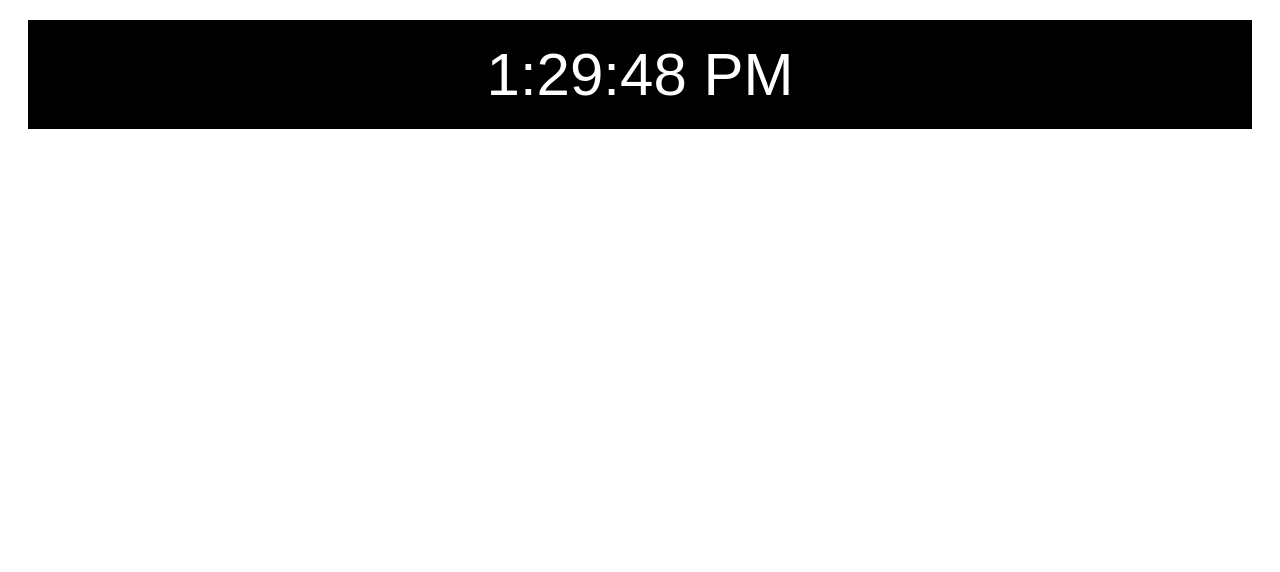
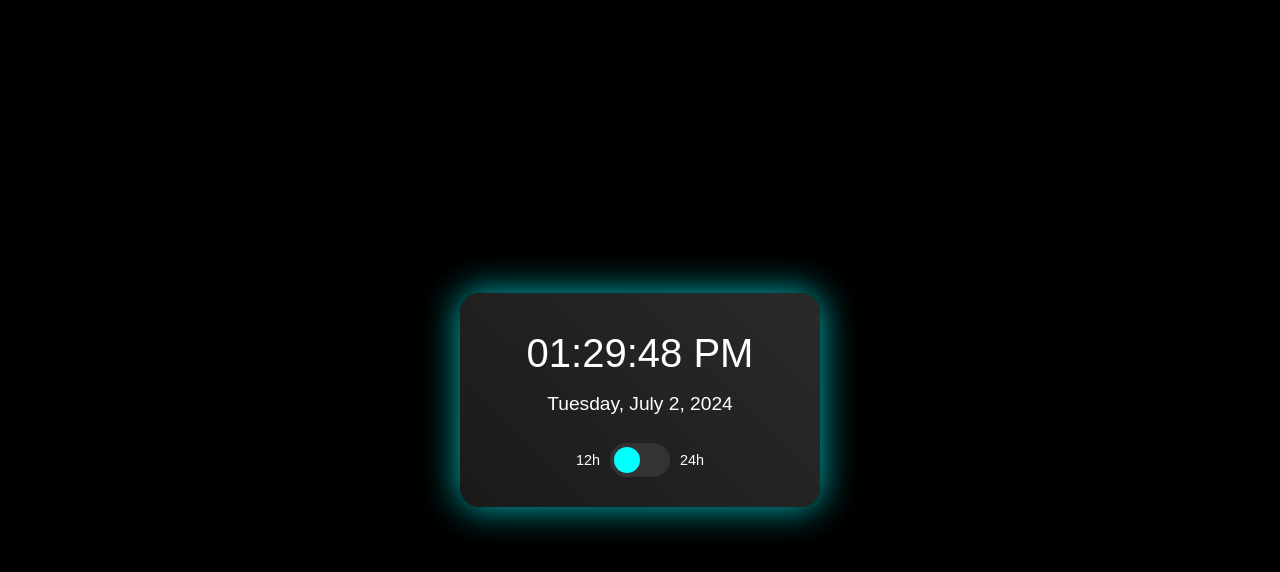
Before and after one commit to jinosabu1999/Digital-Clock, a plain HTML site: page Digital Clock.html in a window 1280 px wide. Drawn offline with Linux system fonts and the light colour scheme.

Commit message:
Update Digital Clock.html

```diff
--- a/Digital Clock.html
+++ b/Digital Clock.html
@@ -1,34 +1,163 @@
-<html>
+<!DOCTYPE html>
+<html lang="en">
 <head>
+    <meta charset="UTF-8">
+    <meta name="viewport" content="width=device-width, initial-scale=1.0">
+    <title>Digital Clock</title>
     <style>
+        body {
+            margin: 0;
+            padding: 0;
+            font-family: 'Arial', sans-serif;
+            background-color: #000;
+            color: #fff;
+            display: flex;
+            justify-content: center;
+            align-items: center;
+            height: 100vh;
+            overflow: hidden;
+        }
+        .clock-container {
+            text-align: center;
+            background: linear-gradient(45deg, #1a1a1a, #2a2a2a);
+            border-radius: 20px;
+            padding: 30px;
+            box-shadow: 0 0 20px rgba(0, 255, 255, 0.5);
+            animation: pulse 2s infinite alternate;
+            width: 300px;
+        }
         #clock {
-  font-family: Arial, Helvetica, sans-serif;
-  font-size: 60px;
-  text-align: center;
-  color: white;
-  background-color: black;
-  margin: 20px;
+            font-size: 2.5rem;
+            margin-bottom: 10px;
+            height: 60px;
+            display: flex;
+            justify-content: center;
+            align-items: center;
+        }
+        #date {
+            font-size: 1.2rem;
+            margin-bottom: 20px;
+            height: 30px;
+        }
+        .toggle-container {
+            display: flex;
+            justify-content: center;
+            align-items: center;
+            margin-top: 20px;
+        }
+        .toggle-label {
+            margin: 0 10px;
+            font-size: 0.9rem;
+        }
+        .toggle-switch {
+            position: relative;
+            display: inline-block;
+            width: 60px;
+            height: 34px;
+        }
+        .toggle-switch input {
+            opacity: 0;
+            width: 0;
+            height: 0;
+        }
+        .slider {
+            position: absolute;
+            cursor: pointer;
+            top: 0;
+            left: 0;
+            right: 0;
+            bottom: 0;
+            background-color: #333;
+            transition: .4s;
+            border-radius: 34px;
+        }
+        .slider:before {
+            position: absolute;
+            content: "";
+            height: 26px;
+            width: 26px;
+            left: 4px;
+            bottom: 4px;
+            background-color: #0ff;
+            transition: .4s;
+            border-radius: 50%;
+        }
+        input:checked + .slider {
+            background-color: #2196F3;
+        }
+        input:checked + .slider:before {
+            transform: translateX(26px);
+        }
+        @keyframes pulse {
+            from { box-shadow: 0 0 20px rgba(0, 255, 255, 0.5); }
+            to { box-shadow: 0 0 40px rgba(0, 255, 255, 0.8); }
+        }
+        @media (max-width: 480px) {
+            .clock-container {
                 padding: 20px;
+                width: 250px;
+            }
+            #clock {
+                font-size: 2rem;
+                height: 50px;
+            }
+            #date {
+                font-size: 1rem;
+            }
         }
     </style>
+</head>
+<body>
+    <div class="clock-container">
+        <div id="clock"></div>
+        <div id="date"></div>
+        <div class="toggle-container">
+            <span class="toggle-label">12h</span>
+            <label class="toggle-switch">
+                <input type="checkbox" id="modeToggle" onchange="toggleMode()">
+                <span class="slider"></span>
+            </label>
+            <span class="toggle-label">24h</span>
+        </div>
+    </div>
+
     <script>
+        let is24HourMode = false;
+
         function showTime() {
-  var date = new Date();
-  var hours = date.getHours();
-  var minutes = date.getMinutes();
-  var seconds = date.getSeconds();
-  var ampm = hours >= 12 ? 'PM' : 'AM';
+            const now = new Date();
+            const options = { weekday: 'long', year: 'numeric', month: 'long', day: 'numeric' };
+
+            let hours = now.getHours();
+            let minutes = now.getMinutes();
+            let seconds = now.getSeconds();
+            let ampm = hours >= 12 ? 'PM' : 'AM';
+
+            if (!is24HourMode) {
                 hours = hours % 12;
                 hours = hours ? hours : 12;
-  minutes = minutes < 10 ? '0' + minutes : minutes;
-  seconds = seconds < 10 ? '0' + seconds : seconds;
-  var time = hours + ':' + minutes + ':' + seconds + ' ' + ampm;
-  document.getElementById('clock').innerHTML = time;
             }
+
+            hours = hours.toString().padStart(2, '0');
+            minutes = minutes.toString().padStart(2, '0');
+            seconds = seconds.toString().padStart(2, '0');
+
+            let timeString = `${hours}:${minutes}:${seconds}`;
+            if (!is24HourMode) {
+                timeString += ` ${ampm}`;
+            }
+
+            document.getElementById('clock').textContent = timeString;
+            document.getElementById('date').textContent = now.toLocaleDateString('en-US', options);
+        }
+
+        function toggleMode() {
+            is24HourMode = document.getElementById('modeToggle').checked;
+            showTime();
+        }
+
         setInterval(showTime, 1000);
+        showTime(); // Initial call to display time immediately
     </script>
-</head>
-<body>
-<div id="clock"></div>
 </body>
 </html>
```
Lines whose indentation alone changed are shown as unchanged.
